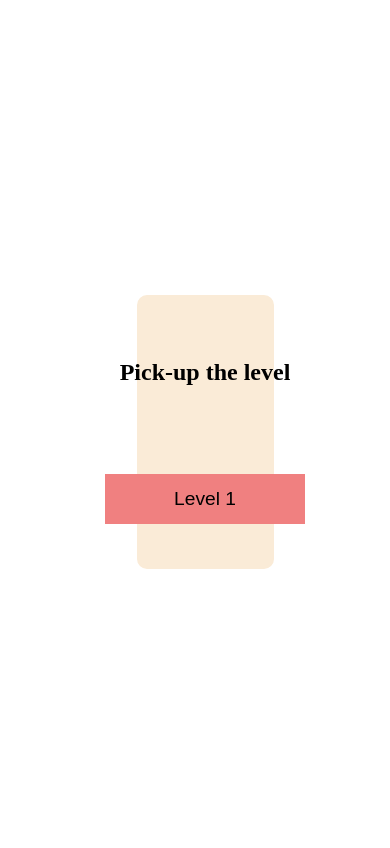
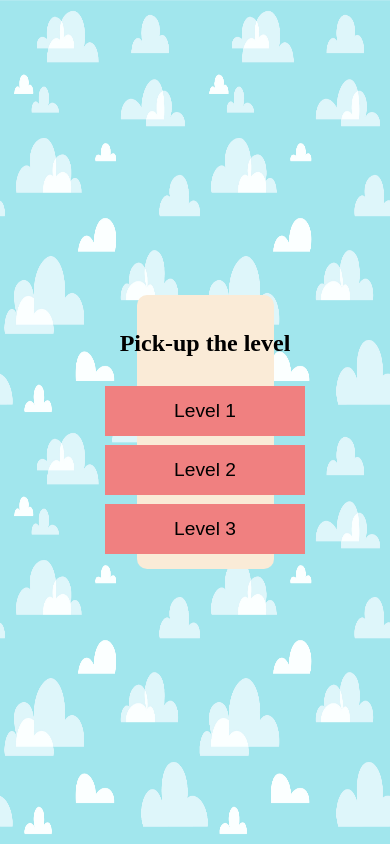
Before and after one commit to ctYurk15/canvas-3match, a plain HTML site: page index.html in a window 390 px wide. Drawn offline with Linux system fonts and the light colour scheme.

Commit message:
Add game levels & menu button in eng game modal

```diff
--- a/index.css
+++ b/index.css
@@ -59,3 +59,8 @@ body
     box-shadow: 1px 1px 4px lightgray;
     cursor: pointer;
 }
+
+#endTimeModal
+{
+    height: 40vh;
+}
--- a/index.html
+++ b/index.html
@@ -14,6 +14,18 @@
     <img src="textures/4.png" id="square4_l1_texture" class="hidden">
     <img src="textures/5.png" id="square5_l1_texture" class="hidden">
 
+    <img src="textures/6.png" id="square1_l2_texture" class="hidden">
+    <img src="textures/7.png" id="square2_l2_texture" class="hidden">
+    <img src="textures/8.png" id="square3_l2_texture" class="hidden">
+    <img src="textures/9.png" id="square4_l2_texture" class="hidden">
+
+    <img src="textures/10.png" id="square1_l3_texture" class="hidden">
+    <img src="textures/11.png" id="square2_l3_texture" class="hidden">
+    <img src="textures/12.png" id="square3_l3_texture" class="hidden">
+    <img src="textures/13.png" id="square4_l3_texture" class="hidden">
+    <img src="textures/14.png" id="square5_l3_texture" class="hidden">
+    <img src="textures/15.png" id="square6_l3_texture" class="hidden">
+
     <img src="textures/background/background_l1.jpg" id="background_l1_texture" class="hidden">
 
     <h1 id="scoresText" class="hidden">Scores: 0</h1>
@@ -23,15 +35,18 @@
         <h4 id="endTimeScoresText">Scores: 0</h4>
         <h4 id="highScoresText">Highscores: 0</h4>
         <button id="restartGameButton">Restart</button>
+        <button class="menuButton">Menu</button>
     </div>
     <div class="ui-container" id="menuModal">
       <h2>Pick-up the level</h2>
-      <button id="startGameButton">Level 1</button>
+      <button class="start-game-button" data-level="0">Level 1</button>
+      <button class="start-game-button" data-level="1">Level 2</button>
+      <button class="start-game-button" data-level="2">Level 3</button>
     </div>
     <div class="ui-container hidden" id="pauseModal">
       <h2>Pause</h2>
       <button id="continueGameButton">Continue</button>
-      <button id="menuButton">Menu</button>
+      <button class="menuButton">Menu</button>
     </div>
     <canvas></canvas>
   </body>
--- a/scripts/game-config.js
+++ b/scripts/game-config.js
@@ -1,19 +1,74 @@
 //game config
-const square_width = 50;
-const matrix_size = {x: 10, y: 10};
-const matrix_coordinates = {
-    x: window.innerWidth/2 - square_width * (matrix_size.x/2),
-    y: window.innerHeight/2 - square_width * (matrix_size.y/2)
-};
+function generateCoordinates(level)
+{
+    return {
+        x: window.innerWidth/2 - level.square_width * (level.matrix_size.x / 2),
+        y: window.innerHeight/2 - level.square_width * (level.matrix_size.y / 2)
+    };
+}
 
-const square_config = [
-    {color: 'red', sprite: square1_l1_sprite},
-    {color: 'green', sprite: square2_l1_sprite},
-    {color: 'blue', sprite: square3_l1_sprite},
-    {color: 'yellow', sprite: square4_l1_sprite},
-    {color: 'orange', sprite: square5_l1_sprite}
+const levels = [
+    {
+        square_width: 50,
+        matrix_size: {x: 10, y: 10},
+
+        matrix_coordinates: {
+            x: 0,
+            y: 0
+        },
+
+        square_config: [
+            {color: 'color1', sprite: square1_l1_sprite},
+            {color: 'color2', sprite: square2_l1_sprite},
+            {color: 'color3', sprite: square3_l1_sprite},
+            {color: 'color4', sprite: square4_l1_sprite},
+            {color: 'color5', sprite: square5_l1_sprite}
+        ],
+        minimum_squares_combination: 3,
+        swap_back_time: 300,
+
+        level_time: 50,
+    },
+    {
+        square_width: 75,
+        matrix_size: {x: 5, y: 5},
+
+        matrix_coordinates: {
+            x: 0,
+            y: 0
+        },
+
+        square_config: [
+            {color: 'color1', sprite: square1_l2_sprite},
+            {color: 'color2', sprite: square2_l2_sprite},
+            {color: 'color3', sprite: square3_l2_sprite},
+            {color: 'color4', sprite: square4_l2_sprite},
+        ],
+        minimum_squares_combination: 3,
+        swap_back_time: 300,
+
+        level_time: 45,
+    },
+    {
+        square_width: 25,
+        matrix_size: {x: 25, y: 25},
+
+        matrix_coordinates: {
+            x: 0,
+            y: 0
+        },
+
+        square_config: [
+            {color: 'color1', sprite: square1_l3_sprite},
+            {color: 'color2', sprite: square2_l3_sprite},
+            {color: 'color3', sprite: square3_l3_sprite},
+            {color: 'color4', sprite: square4_l3_sprite},
+            {color: 'color5', sprite: square5_l3_sprite},
+            {color: 'color6', sprite: square6_l3_sprite},
+        ],
+        minimum_squares_combination: 3,
+        swap_back_time: 300,
+
+        level_time: 120,
+    },
 ];
-const minimum_squares_combination = 3;
-const swap_back_time = 300;
-
-const level_time = 5;
--- a/scripts/index.js
+++ b/scripts/index.js
@@ -2,10 +2,24 @@
 let current_square_id = null;
 let current_square_point = null;
 let current_level = 0;
+let level_config = {};
 
 function start(engine, matrix, progress_tracker)
 {
-    matrix.regenerateArray(square_width, square_config);
+    level_config = levels[current_level];
+
+    progress_tracker.total_seconds = level_config.level_time;
+
+    matrix.x = level_config.matrix_coordinates.x;
+    matrix.y = level_config.matrix_coordinates.y;
+    matrix.width = level_config.matrix_size.x;
+    matrix.height = level_config.matrix_size.y;
+    matrix.minimum_squares_combination = level_config.minimum_squares_combination;
+    matrix.swap_back_time = level_config.swap_back_time;
+    matrix.square_width = level_config.square_width;
+    matrix.square_config = level_config.square_config;
+
+    matrix.regenerateArray(level_config.square_width, level_config.square_config);
     progress_tracker.restoreProgress();
 
     progress_tracker.startTimeUpdate();
@@ -23,10 +37,10 @@ const end_time_modal = document.querySelector('#endTimeModal');
 const menu_modal = document.querySelector('#menuModal');
 const pause_modal = document.querySelector('#pauseModal');
 
-const start_game_button = document.querySelector('#startGameButton');
+const start_buttons = document.querySelectorAll('.start-game-button');
 const restart_game_button = document.querySelector('#restartGameButton');
 const continue_game_button = document.querySelector('#continueGameButton');
-const pause_menu_button = document.querySelector('#menuButton');
+const menu_buttons = document.querySelectorAll('.menuButton');
 
 //configuring canvas
 const canvas = document.querySelector('canvas');
@@ -34,9 +48,18 @@ canvas.width = window.innerWidth;
 canvas.height = window.innerHeight;
 
 const engine = new Engine(canvas, background_l1_sprite);
-const progress_tracker = new Progress(scores_text, time_text, level_time, engine);
-const matrix = new Matrix(matrix_coordinates.x, matrix_coordinates.y, matrix_size.x, matrix_size.x, minimum_squares_combination, swap_back_time, square_width, square_config);
+const progress_tracker = new Progress(scores_text, time_text, 0, engine);
+const matrix = new Matrix(0, 0, 0, 0,0, 0, 0, 0);
+
 engine.addObject(matrix);
+
+//generate coordinates
+for(let i = 0; i < levels.length; i++)
+{
+    levels[i].matrix_coordinates = generateCoordinates(levels[i]);
+}
+
+level_config = levels[current_level];
 
 //detect click on square
 window.addEventListener('click', function(event){
@@ -63,7 +86,7 @@ window.addEventListener('click', function(event){
                                 let current_square_position = square.centerCoordinates();
                                 let previous_square_position = previous_square.centerCoordinates();
 
-                                if(current_square_position.distanceFrom(previous_square_position) <= square_width)
+                                if(current_square_position.distanceFrom(previous_square_position) <= level_config.square_width)
                                 {
                                     matrix.swapSquares(square_point, current_square_point);
                                     let combinations_result = matrix.checkCombinations(square_point, current_square_point);
@@ -114,10 +137,18 @@ progress_tracker.setEndTimeAction(function(){
     highscores_text.innerHTML = 'Highscores: '+progress_tracker.setLevelHighscore(progress_tracker.scores, current_level);
 });
 
+start_buttons.forEach(function(start_game_button){
+
     start_game_button.addEventListener('click', function(){
+        const level = this.attributes.getNamedItem('data-level').value;
+        current_level = parseInt(level);
+
         start(engine, matrix, progress_tracker);
         menu_modal.classList.add('hidden');
     });
+
+});
+
 
 restart_game_button.addEventListener('click', function(){
     start(engine, matrix, progress_tracker);
@@ -141,13 +172,16 @@ continue_game_button.addEventListener('click', function(){
     }
 });
 
-pause_menu_button.addEventListener('click', function(){
+menu_buttons.forEach(function(menu_button){
+
+    menu_button.addEventListener('click', function(){
 
         engine.paused = false;
         engine.is_working = false;
 
         pause_modal.classList.add('hidden');
         menu_modal.classList.remove('hidden');
+        end_time_modal.classList.add('hidden');
 
         scores_text.classList.add('hidden');
         time_text.classList.add('hidden');
@@ -155,6 +189,9 @@ pause_menu_button.addEventListener('click', function(){
         engine.clear();
 
     });
+
+});
+
 
 engine.clear();
 
--- a/scripts/progress.js
+++ b/scripts/progress.js
@@ -3,6 +3,7 @@ class Progress
     scores = 0;
     total_seconds = 0;
     end_time_action = null;
+    interval = null;
 
     constructor(scores_text_container, time_text_container, total_seconds, engine)
     {
@@ -16,6 +17,7 @@ class Progress
     restoreProgress()
     {
         this.current_seconds = this.total_seconds;
+        clearInterval(this.interval);
         this.scores = 0;
         this.updateUI();
     }
@@ -64,11 +66,11 @@ class Progress
     {
         const self = this;
 
-        let interval = setInterval(function(){
+        this.interval = setInterval(function(){
 
             if(self.current_seconds <= 0)
             {
-                clearInterval(interval);
+                clearInterval(self.interval);
                 self.end_time_action();
             }
             else
--- a/scripts/sprites-import.js
+++ b/scripts/sprites-import.js
@@ -3,6 +3,18 @@ const square2_l1_texture = document.querySelector('#square2_l1_texture');
 const square3_l1_texture = document.querySelector('#square3_l1_texture');
 const square4_l1_texture = document.querySelector('#square4_l1_texture');
 const square5_l1_texture = document.querySelector('#square5_l1_texture');
+
+const square1_l2_texture = document.querySelector('#square1_l2_texture');
+const square2_l2_texture = document.querySelector('#square2_l2_texture');
+const square3_l2_texture = document.querySelector('#square3_l2_texture');
+const square4_l2_texture = document.querySelector('#square4_l2_texture');
+
+const square1_l3_texture = document.querySelector('#square1_l3_texture');
+const square2_l3_texture = document.querySelector('#square2_l3_texture');
+const square3_l3_texture = document.querySelector('#square3_l3_texture');
+const square4_l3_texture = document.querySelector('#square4_l3_texture');
+const square5_l3_texture = document.querySelector('#square5_l3_texture');
+const square6_l3_texture = document.querySelector('#square6_l3_texture');
 
 const background_l1_texture = document.querySelector('#background_l1_texture');
 
@@ -12,4 +24,16 @@ const square3_l1_sprite = new Sprite(square3_l1_texture, 0, 0, 129, 130);
 const square4_l1_sprite = new Sprite(square4_l1_texture, 0, 0, 135, 139);
 const square5_l1_sprite = new Sprite(square5_l1_texture, 0, 0, 130, 127);
 
+const square1_l2_sprite = new Sprite(square1_l2_texture, 0, 0, 130, 124);
+const square2_l2_sprite = new Sprite(square2_l2_texture, 0, 0, 130, 125);
+const square3_l2_sprite = new Sprite(square3_l2_texture, 0, 0, 78, 130);
+const square4_l2_sprite = new Sprite(square4_l2_texture, 0, 0, 130, 129);
+
+const square1_l3_sprite = new Sprite(square1_l3_texture, 0, 0, 130, 66);
+const square2_l3_sprite = new Sprite(square2_l3_texture, 0, 0, 115, 130);
+const square3_l3_sprite = new Sprite(square3_l3_texture, 0, 0, 112, 130);
+const square4_l3_sprite = new Sprite(square4_l3_texture, 0, 0, 130, 129);
+const square5_l3_sprite = new Sprite(square5_l3_texture, 0, 0, 130, 127);
+const square6_l3_sprite = new Sprite(square6_l3_texture, 0, 0, 118, 130);
+
 const background_l1_sprite = new Sprite(background_l1_texture, 0, 0, 2849, 3000);
```
Also changed, not shown: scripts/matrix.js (+4 -7 lines). Lines whose indentation alone changed are shown as unchanged.
